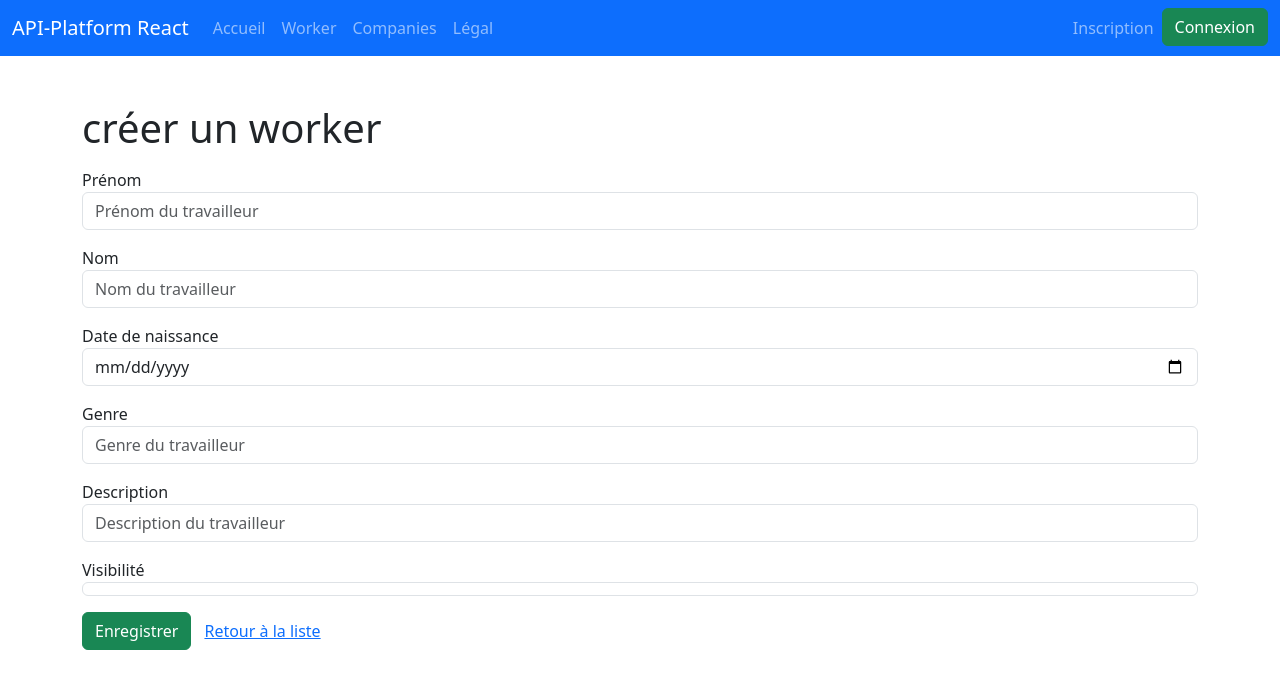
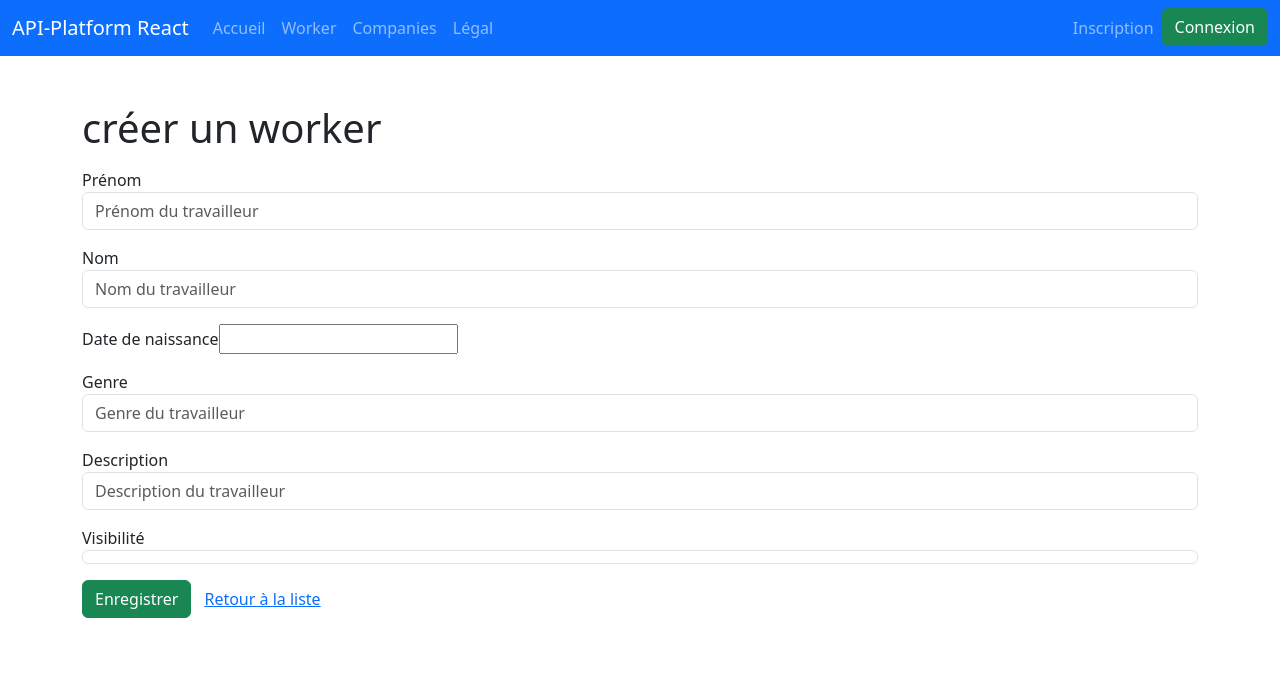
Before and after one commit to dubdub01/WIP2023React, a React (Create React App) app: page /newworker in a window 1280 px wide. Shown: the top 688 px of the page. Built offline with nearby package versions, Linux system fonts and the light colour scheme.

Commit message:
ApiWorker start

```diff
--- a/package.json
+++ b/package.json
@@ -10,6 +10,7 @@
     "bootstrap": "^5.3.1",
     "jwt-decode": "^3.1.2",
     "react": "^18.2.0",
+    "react-datepicker": "^4.20.0",
     "react-dom": "^18.2.0",
     "react-router-dom": "^6.16.0",
     "react-scripts": "5.0.1",
--- a/src/pages/NewWorker.jsx
+++ b/src/pages/NewWorker.jsx
@@ -4,6 +4,8 @@ import { Link, useNavigate } from "react-router-dom";
 import Axios from "axios";
 import { toast } from "react-toastify";
 import { WORKERS_API } from "../config";
+import DatePicker from "react-datepicker";
+import "react-datepicker/dist/react-datepicker.css"
 
 const NewWorker = () => {
   const navigate = useNavigate();
@@ -14,7 +16,10 @@ const NewWorker = () => {
     age: "",
     gender: "",
     description: "",
-    visibility: "1",
+    visibility: "true",
+    cv: "NULL",
+    skills: ["1", "2"],
+    user: "/api/users/1",
   });
 
   const [errors, setErrors] = useState({
@@ -24,12 +29,18 @@ const NewWorker = () => {
     gender: "",
     description: "",
     visibility: "",
+    cv: "",
   });
 
   const handleChange = (event) => {
     const { name, value, type, checked } = event.currentTarget;
     // Utilisez "checked" pour gérer la valeur de "visibility" (case à cocher)
     setWorker({ ...worker, [name]: type === "checkbox" ? checked : value });
+  };
+
+  const handleDateChange = (date) => {
+    // Gérez le changement de date
+    setWorker({ ...worker, age: date });
   };
 
   const handleSubmit = async (event) => {
@@ -45,7 +56,7 @@ const NewWorker = () => {
     setErrors(apiErrors);
 
     try {
-      await Axios.post(WORKERS_API, worker);
+      await Axios.post("http://127.0.0.1:8000/api/worker/upload", worker);
       toast.success("Le travailleur a bien été enregistré");
       navigate("/workers");
     } catch ({ response }) {
@@ -80,15 +91,15 @@ const NewWorker = () => {
           onChange={handleChange}
           error={errors.lastName}
         />
-        <Field
-          type="date"
-          name={"Date de naissance"}
-          label={"Date de naissance"}
-          placeholder={"Date de naissance du travailleur"}
-          value={worker.age}
-          onChange={handleChange}
-          error={errors.age}
-        />
+        <div className="form-group">
+          <label>Date de naissance</label>
+          <DatePicker
+            selected={worker.age} // Utilisez la date dans l'état
+            onChange={handleDateChange} // Gérez le changement de date
+            dateFormat="yyyy-MM-dd" // Format de date souhaité
+          />
+          {errors.age && <div className="text-danger">{errors.age}</div>}
+        </div>
         <Field
           type="text"
           name={"gender"}
@@ -111,7 +122,7 @@ const NewWorker = () => {
           type="checkbox"
           name="visibility"
           label="Visibilité"
-          value={worker.visibility}
+          checked={worker.visibility} // Assurez-vous d'utiliser "checked" pour la case à cocher
           onChange={handleChange}
           error={errors.visibility}
         />
```
Also changed, not shown: 1 other file (tests, documents, lock files or other folders).
